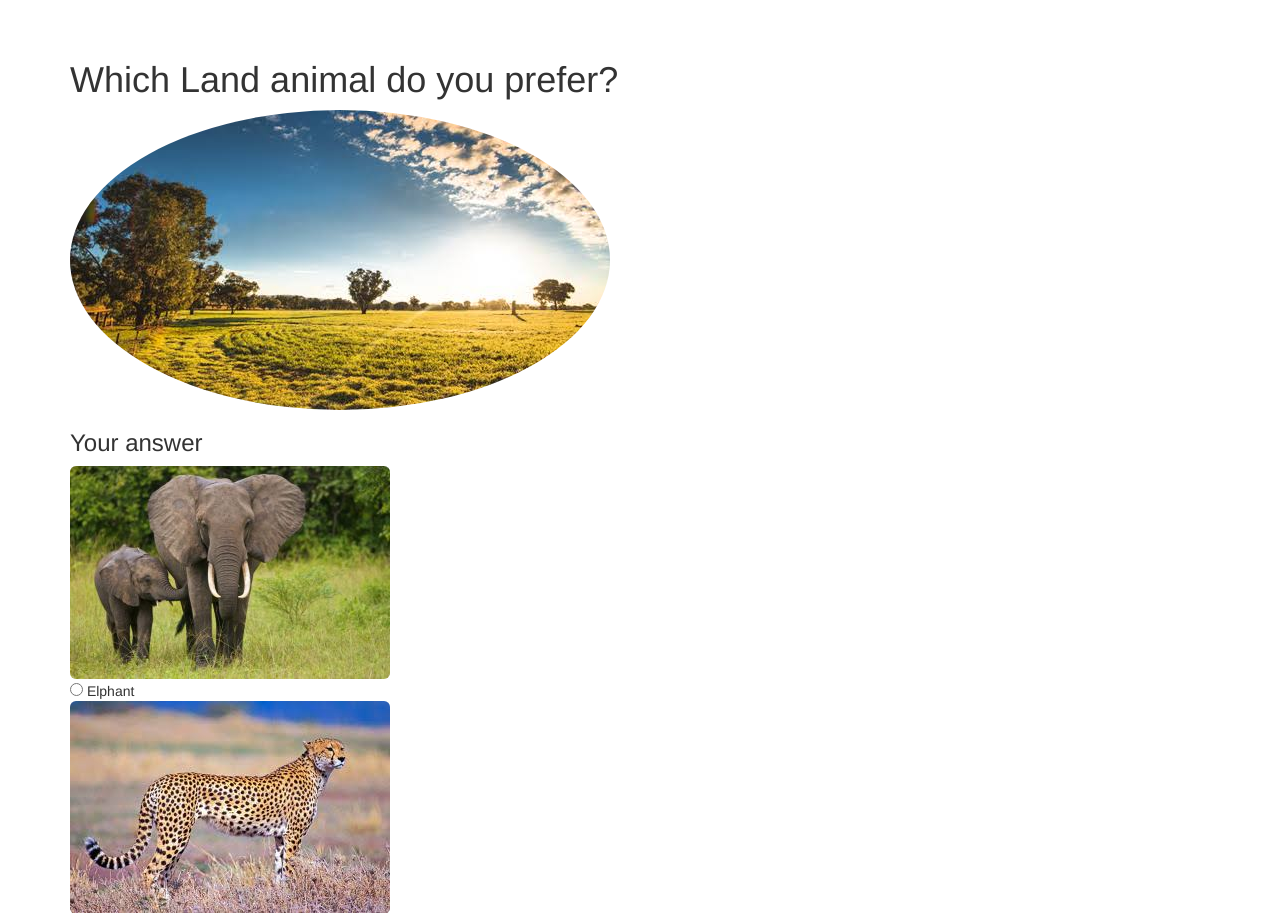
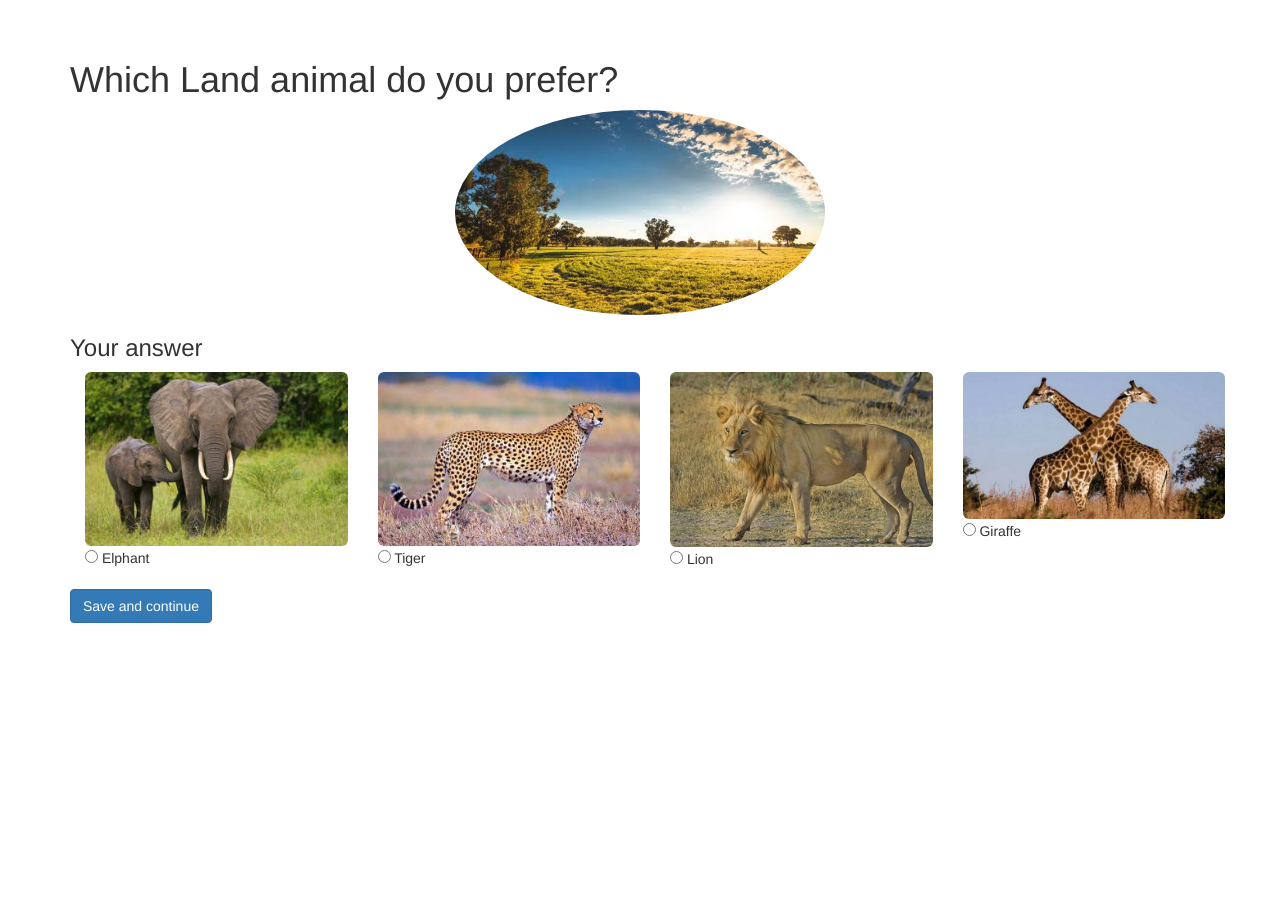
Before and after one commit to varunwalia/Django_multipalyer_quiz_game, a Django app: template templates/questions/single.html in a window 1280 px wide. Shown: the part 50-963 px from the top of the page. After the commit the page ends 673 px from the top, so only its background shows below. Run offline with Django 3.2, Linux system fonts and the light colour scheme; the template is opened without the code that fills it: values that come from a table or form of the project are taken from there, others are empty; data comes from the database, SQL or seed files in the repository; some libraries are stand-ins or nearby versions.

Commit message:
Update user_response_form.html
fixed-alignment-issues

```diff
--- a/templates/questions/user_response_form.html
+++ b/templates/questions/user_response_form.html
@@ -7,13 +7,12 @@
 <h1>{{ instance.text }}</h1>
 {% endif %}
 
+
+<div class="container mx-auto" style="width: 400px;">
 <input type='hidden' name='question_id' value='{{ instance.id }}' />
-
-<!-- <img src="/media/questions/golden.jpg" class="img-rounded" alt="Cinque Terre"> -->
-
-
 <img src="{{instance.image.url}}" class="img-circle" alt="Cinque Terre">
 
+</div>
 
 
 
@@ -22,12 +21,22 @@
 {% else %}
 <h3>Your answer</h3>
 {% endif %}
+
+<div class='container'>
+<div class="row">
+
 {% for ans in instance.answer_set.all %}
+
+
+  <div class="col-3 col-md-3">
 
 <img src="{{ans.image.url}}" class="img-rounded" alt="Cinque Terre">
 <input type='radio' name='answer_id' value='{{ ans.id }}' {% if user_answer.my_answer.id == ans.id %}checked=checked{% endif %} /> {{ ans.text }} <br/>
+</div>
 {% endfor %}
 
+</div>
+</div>
 <br/>
 
 
```
